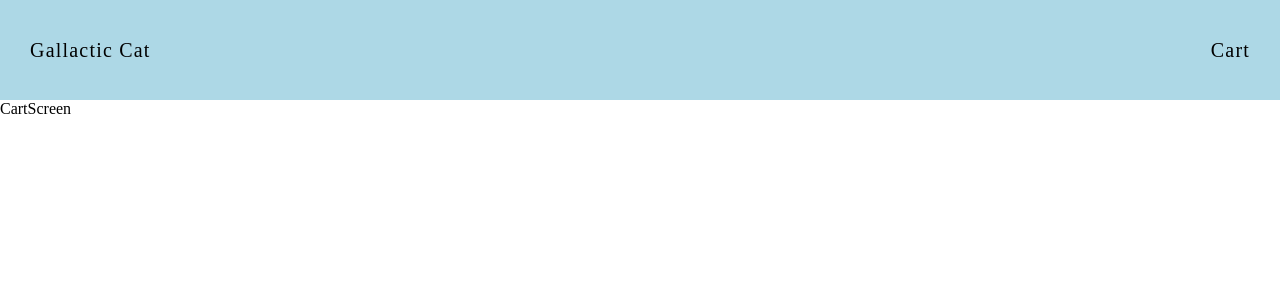
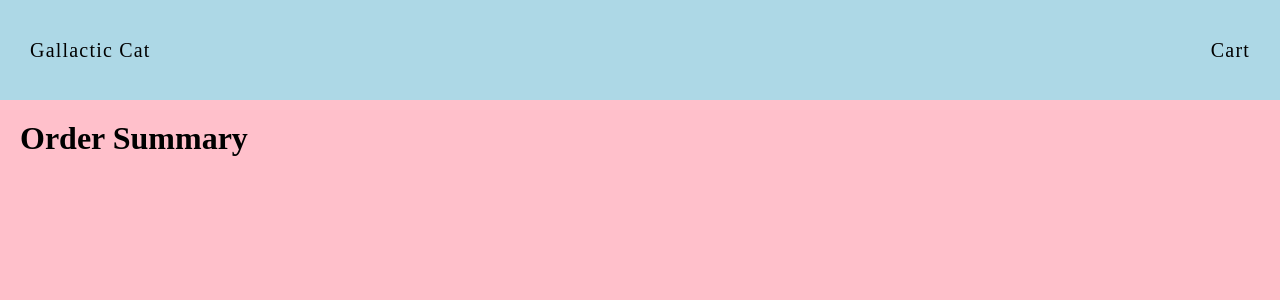
Before and after one commit to matthewhiggins415/mernguideecommfrontend, a React (Create React App) app: page /cart in a window 1280 px wide. Shown: the top 300 px of the page. Built offline with nearby package versions, Linux system fonts and the light colour scheme.

Commit message:
begin cart from here.

```diff
--- a/src/App.js
+++ b/src/App.js
@@ -12,18 +12,18 @@ import ProductScreen from './screens/ProductScreen'
 require('./App.css')
 
 function App() {
-  let cart = []
   return (
     <Router>
       <div>
         <Navbar />
         <Routes>
-          <Route path="/" element={<HomeScreen />} exact/>
-          <Route path="/product/:id" element={<ProductScreen cart={cart}/>} exact/>
-          <Route path="/cart" element={<CartScreen cart={cart} />} exact/>
+            <Route path="/" element={<HomeScreen />} exact/>
+            <Route path="/product/:id" element={<ProductScreen />} exact/>
+            <Route path="/cart" element={<CartScreen />} exact/>
         </Routes>
       </div>
     </Router>
+
   );
 }
 
--- a/src/screens/CartScreen.js
+++ b/src/screens/CartScreen.js
@@ -1,9 +1,13 @@
 import React from 'react'
+import { CartScreenContainer } from '../styles/screens/CartScreen.styles'
 
-const CartScreen = ({ cart }) => {
-  console.log(cart)
+const CartScreen = () => {
   return (
-    <div>CartScreen</div>
+   <CartScreenContainer>
+     <h1>Order Summary</h1>
+     <div></div>
+     <div></div>
+   </CartScreenContainer>
   )
 }
 
--- a/src/screens/ProductScreen.js
+++ b/src/screens/ProductScreen.js
@@ -5,7 +5,7 @@ import { getASingleProduct } from '../api/product'
 //import styles
 import { ScreenContainer, BackBtn, ProductInfoContainer, LargeImg, SmallImgContainer, SmallImg, Name, Description, Price, AddToCart } from '../styles/screens/ProductScreen.styles'
 
-const ProductScreen = ({ cart }) => {
+const ProductScreen = () => {
   const [largeImageSrc, setLargeImageSrc] = useState('')
   const [product, setProduct] = useState({})
   let { id } = useParams()
@@ -25,11 +25,6 @@ const ProductScreen = ({ cart }) => {
     setLargeImageSrc(src)
   }
 
-  const addToCart = (product) => {
-    console.log('added product')
-    cart.push(product)
-  }
-
   return (
     <ScreenContainer>
       <BackBtn to="/">back</BackBtn>
@@ -44,7 +39,7 @@ const ProductScreen = ({ cart }) => {
         <Name>{product.name}</Name>
         <Description>{product.description}</Description>
         <Price>{"$" + product.price}</Price>
-        <AddToCart onClick={() => {addToCart(product)}}>add to cart</AddToCart>
+        <AddToCart>add to cart</AddToCart>
       </ProductInfoContainer>
     </ScreenContainer>
   )
--- /dev/null
+++ b/src/styles/screens/CartScreen.styles.js
@@ -0,0 +1,7 @@
+import styled from "styled-components";
+
+export const CartScreenContainer = styled.div`
+  min-height: 90vh;
+  background-color: pink;
+  padding: 20px;
+`
```
